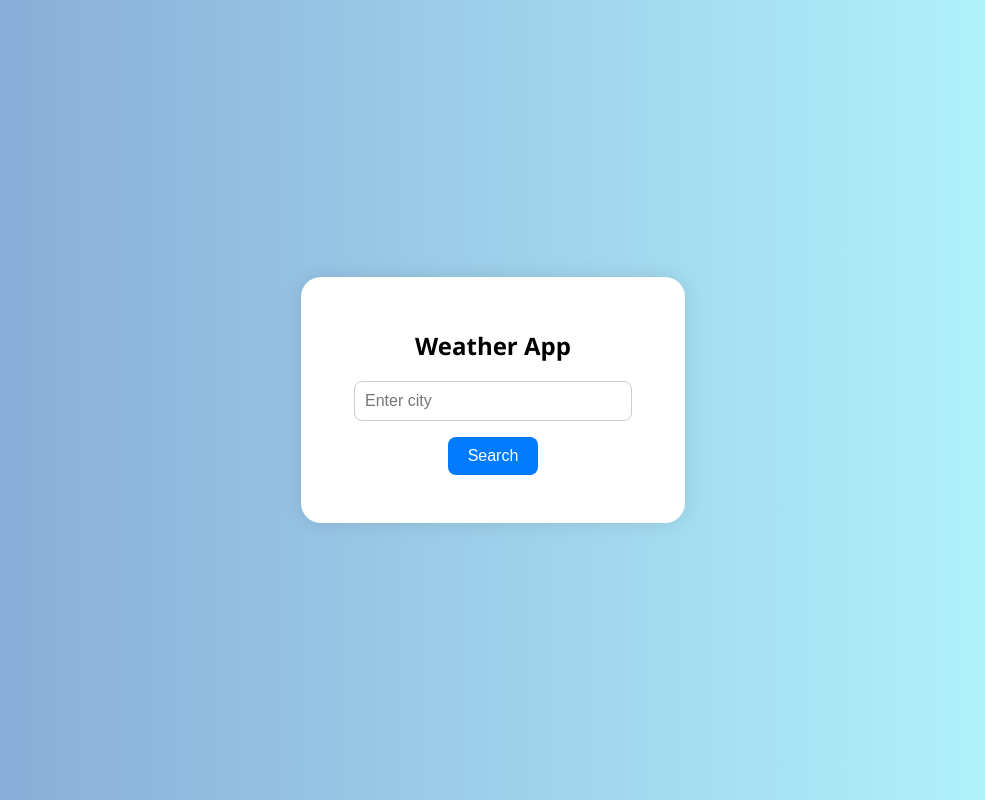
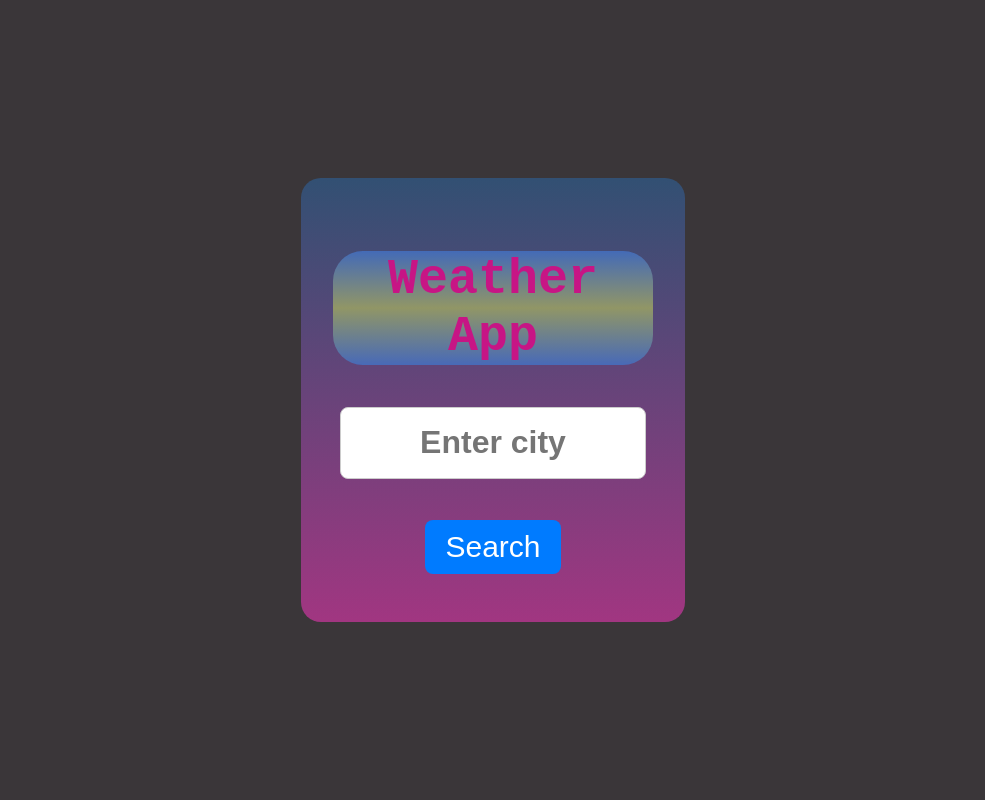
Before and after one commit to Chinecherem-2007/Weather-app, a plain HTML site: page index.html in a window 1280 px wide. Shown: the whole page, without its empty margins (147-1132 px from the left). Drawn offline with Linux system fonts and the light colour scheme.

Commit message:
update style.css

```diff
--- a/style.css
+++ b/style.css
@@ -1,7 +1,7 @@
 /* General page styling */
 body {
-  font-family: 'Segoe UI', Tahoma, Geneva, Verdana, sans-serif;
-  background: linear-gradient(to right, #83a4d4, #b6fbff);
+  font-family: 'Courier New', Courier, monospace;
+  background: #3A3639;
   margin: 0;
   padding: 0;
   display: flex;
@@ -9,25 +9,34 @@ body {
   align-items: center;
   height: 100vh;
 }
+h2{
+  background: linear-gradient(#4371C4D4,#919666,#4371C4D4);
+  color: mediumvioletred;
+border-radius: 30px;
+font-size: 50px;
+}
 
 /* Main container */
 #weather-container {
-  background: white;
+  background: linear-gradient(#325073,#A13681);
   padding: 2rem;
   border-radius: 20px;
-  box-shadow: 0 0 20px rgba(0, 0, 0, 0.1);
+  box-shadow: 0 0 20px rgba(rgba(113, 88, 143, 1),0 , 0, 0.1);
   text-align: center;
   width: 320px;
 }
 
 /* Input and button styling */
 input[type="text"] {
-  width: 80%;
-  padding: 10px;
+  width: 70%;
+  height: 50px;
+  padding: 10px 40px;
   border-radius: 8px;
   border: 1px solid #ccc;
-  margin-bottom: 1rem;
-  font-size: 16px;
+  font-weight: bold;
+  font-size: 2rem;
+  text-align: center;
+  margin-bottom: 4rcap;
 }
 
 button {
@@ -37,7 +46,7 @@ button {
   color: white;
   border-radius: 8px;
   cursor: pointer;
-  font-size: 16px;
+  font-size: 30px;
   margin-bottom: 1rem;
   transition: transform 0.2s ease, background-color 0.3s ease;
 }
@@ -75,7 +84,7 @@ button:hover {
   display: flex;
   justify-content: space-between;
   align-items: center;
-  font-size: 14px;
+  font-size: 20px;
 }
 
 /* Fade-in animation */
```
